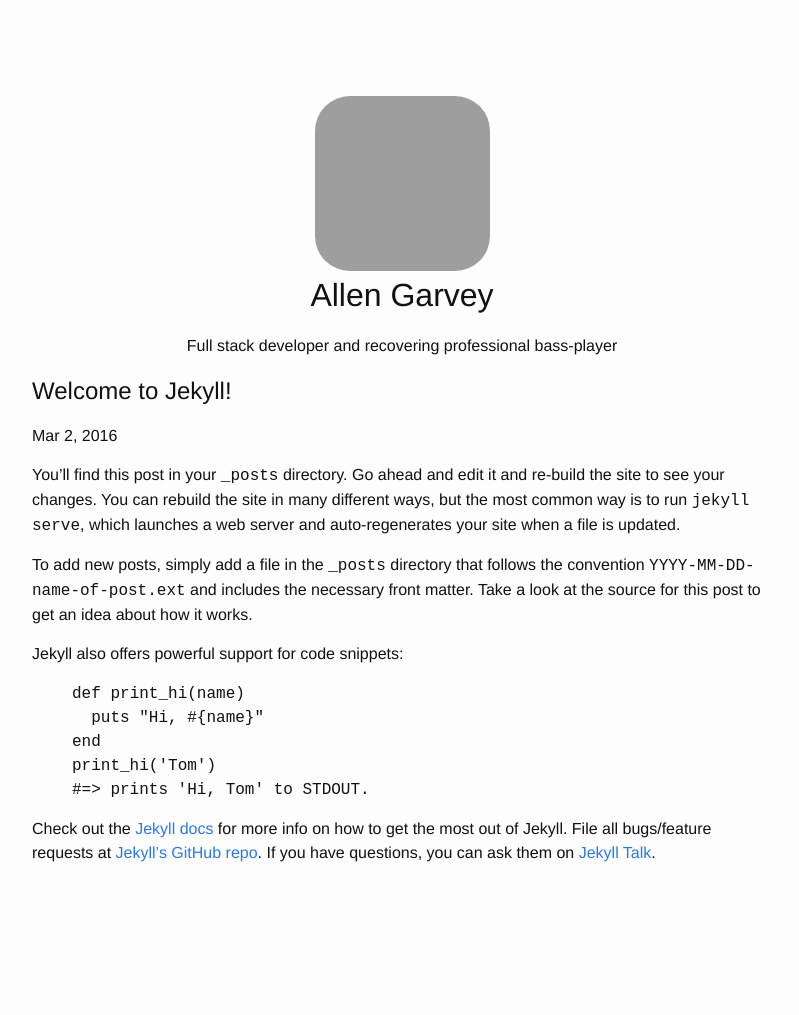
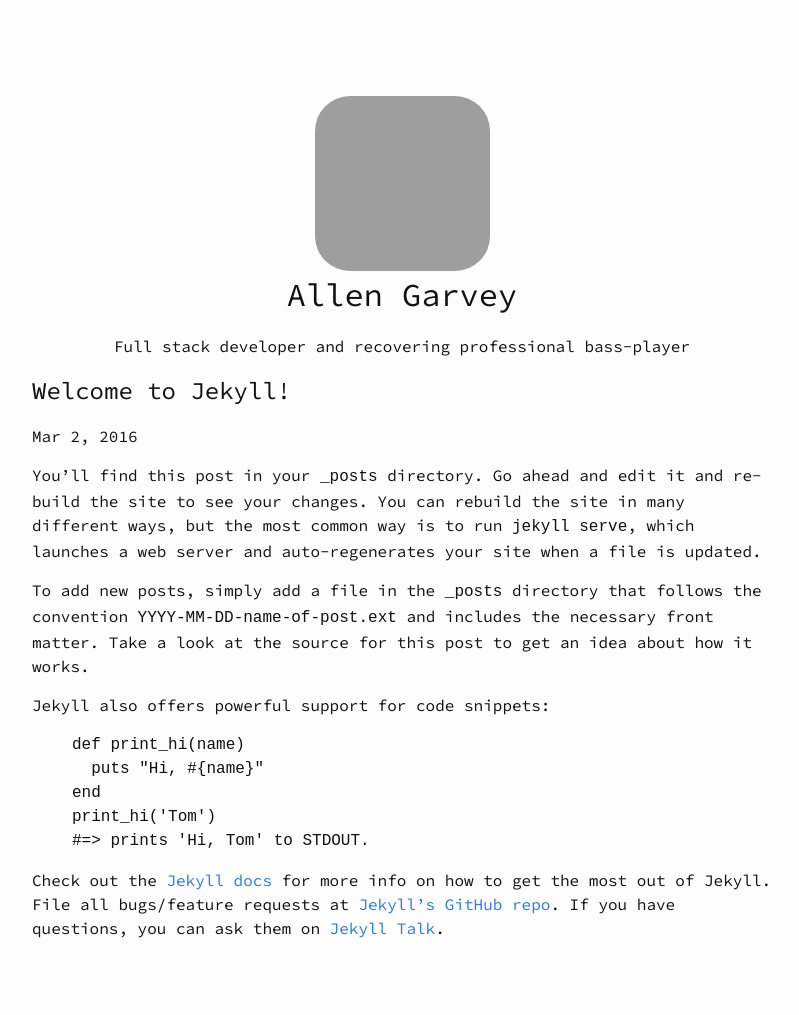
Before and after one commit to allen-garvey/personal-website-4, a Jekyll site: the page built from _posts/2016-03-01-welcome-to-jekyll.markdown, in a window 1280 px wide. Shown: the whole page, without its empty margins (238-1037 px from the left). Built offline with Jekyll 4.4.1, drawn with Linux system fonts in a browser that asks for light colours; before the commit the page ends 940 px from its top, so only the background shows below that; grey boxes are pictures that could not be loaded.

Commit message:
add source code pro google font

```diff
--- a/_includes/head.html
+++ b/_includes/head.html
@@ -5,8 +5,7 @@
 
 	<title>{% if page.title %}{{ page.title }}{% else %}{{ site.title }}{% endif %}</title>
 	<meta name="description" content="{% if page.excerpt %}{{ page.excerpt | strip_html | strip_newlines | truncate: 160 }}{% else %}{{ site.description }}{% endif %}">
-
+	<link href='https://fonts.googleapis.com/css?family=Source+Code+Pro:400,600' rel='stylesheet' type='text/css'>
 	<link rel="stylesheet" href="{{ "/css/main.css" | prepend: site.baseurl }}">
 	<link rel="canonical" href="{{ page.url | replace:'index.html','' | prepend: site.baseurl | prepend: site.url }}">
-  <link rel="alternate" type="application/rss+xml" title="{{ site.title }}" href="{{ "/feed.xml" | prepend: site.baseurl | prepend: site.url }}">
 </head>
--- a/css/main.scss
+++ b/css/main.scss
@@ -6,7 +6,7 @@
 
 
 // Our variables
-$base-font-family: "Helvetica Neue", Helvetica, Arial, sans-serif;
+$base-font-family: "Source Code Pro", "Helvetica Neue", Helvetica, Arial, sans-serif;
 $base-font-size:   16px;
 $base-font-weight: 400;
 $small-font-size:  $base-font-size * 0.875;
```
Lines whose indentation alone changed are shown as unchanged.
